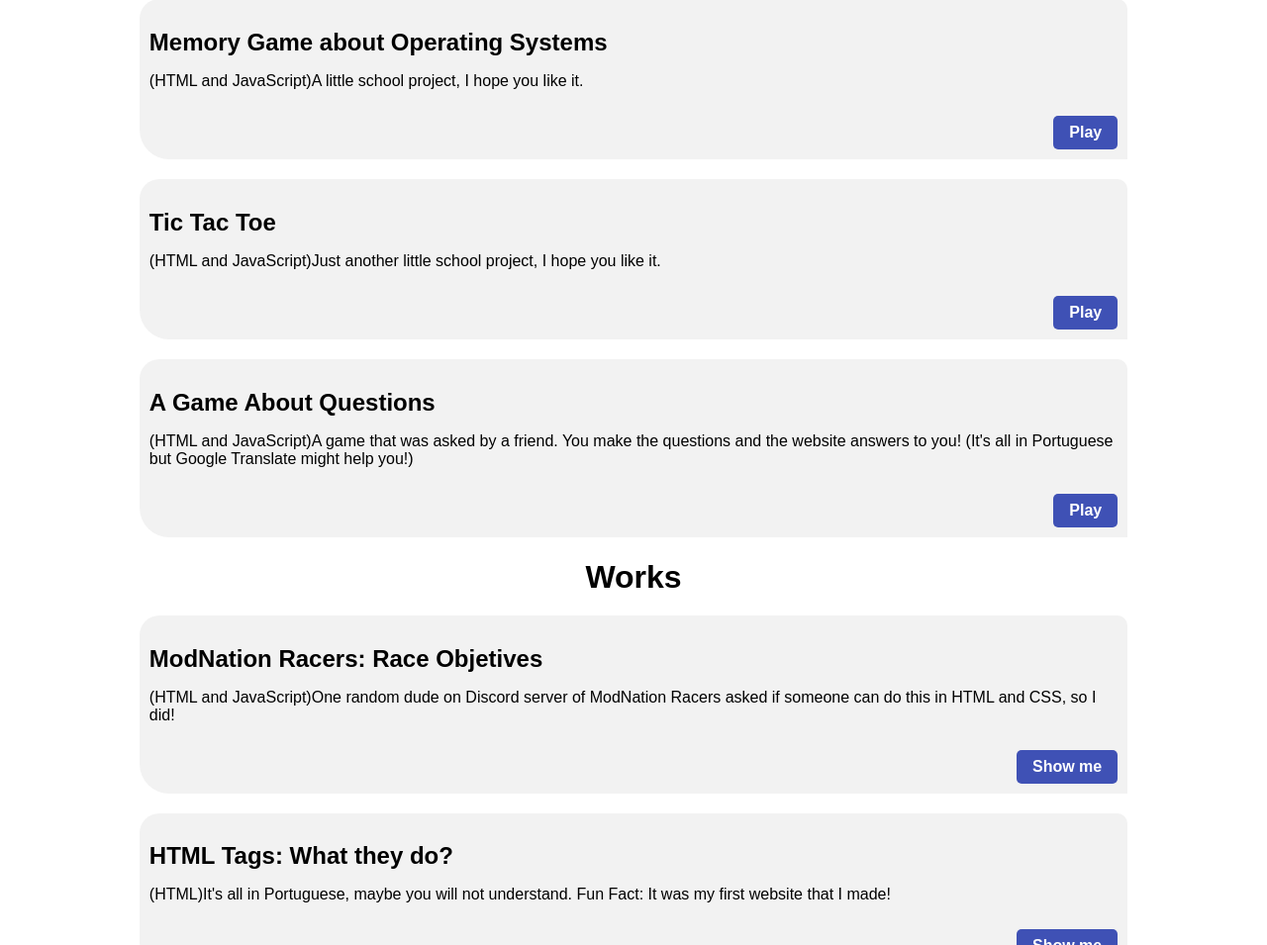
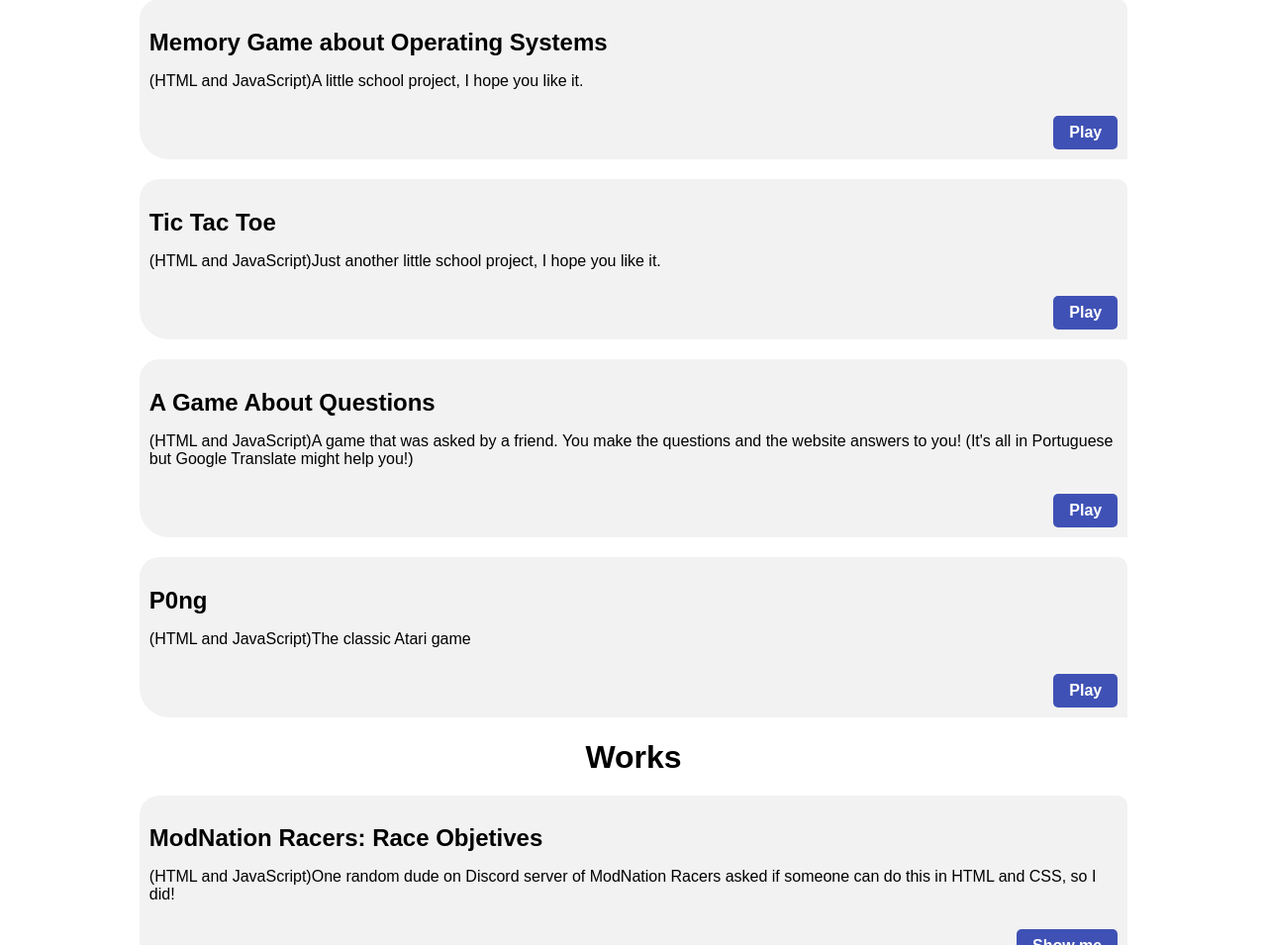
Before and after one commit to cotamilhas/cotamilhas.github.io, a plain HTML site: page games.html in a window 1280 px wide. Shown: the part 145-1100 px from the top of the page at 99% size. Drawn offline with Linux system fonts and the light colour scheme.

Commit message:
Update games.html

```diff
--- a/games.html
+++ b/games.html
@@ -38,6 +38,12 @@
           <h2>A Game About Questions</h2>
           <p>(HTML and JavaScript)A game that was asked by a friend. You make the questions and the website answers to you! (It's all in Portuguese but Google Translate might help you!)</p>
           <a href="https://h3nr1qu3x.github.io/jogodasperguntas/" target="_blank">Play</a>
+        </li>
+
+	  <li>
+          <h2>P0ng</h2>
+          <p>(HTML and JavaScript)The classic Atari game</p>
+          <a href="https://h3nr1qu3x.github.io/p0ng/" target="_blank">Play</a>
         </li>
       </ul>
     </div>
```
